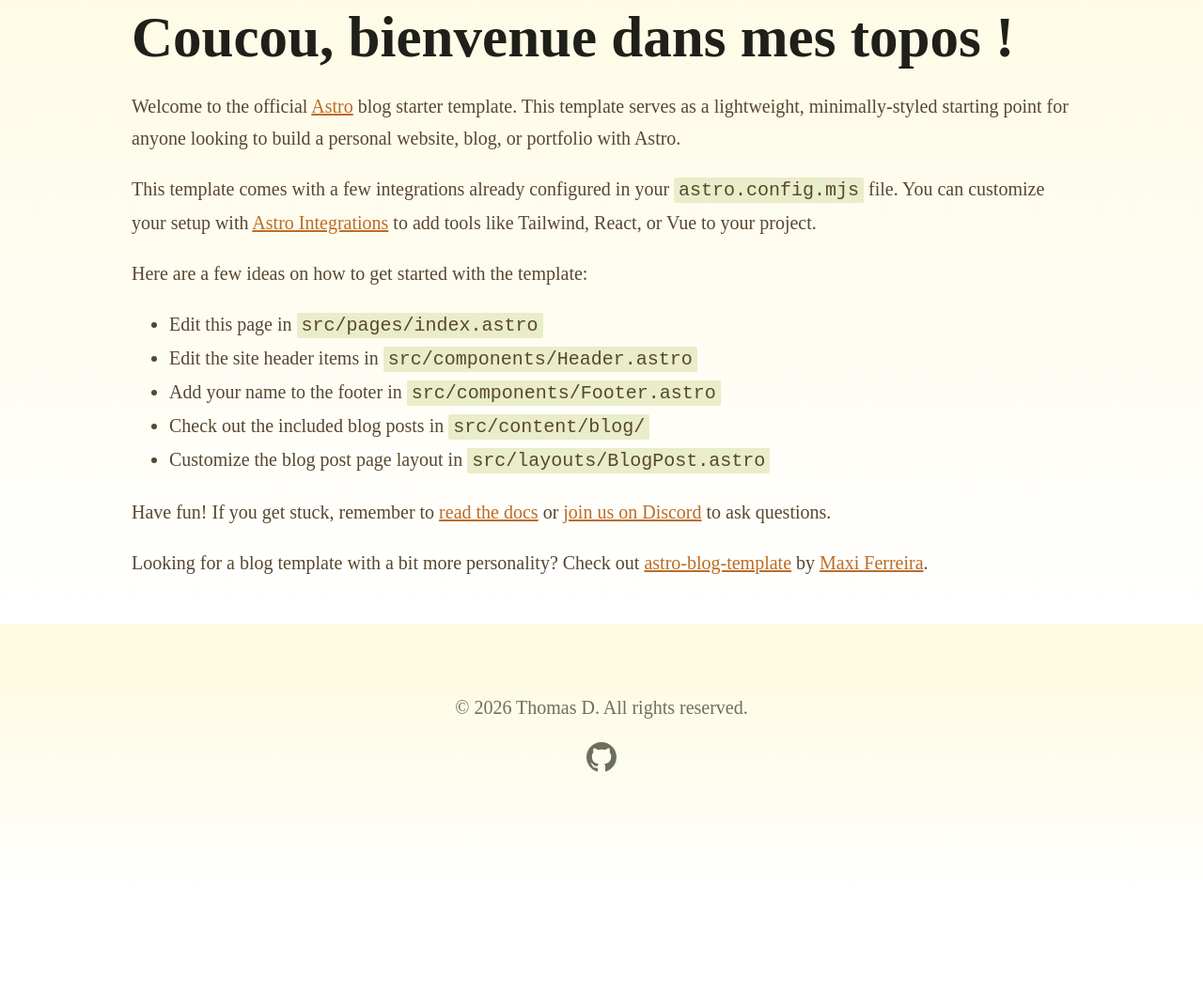
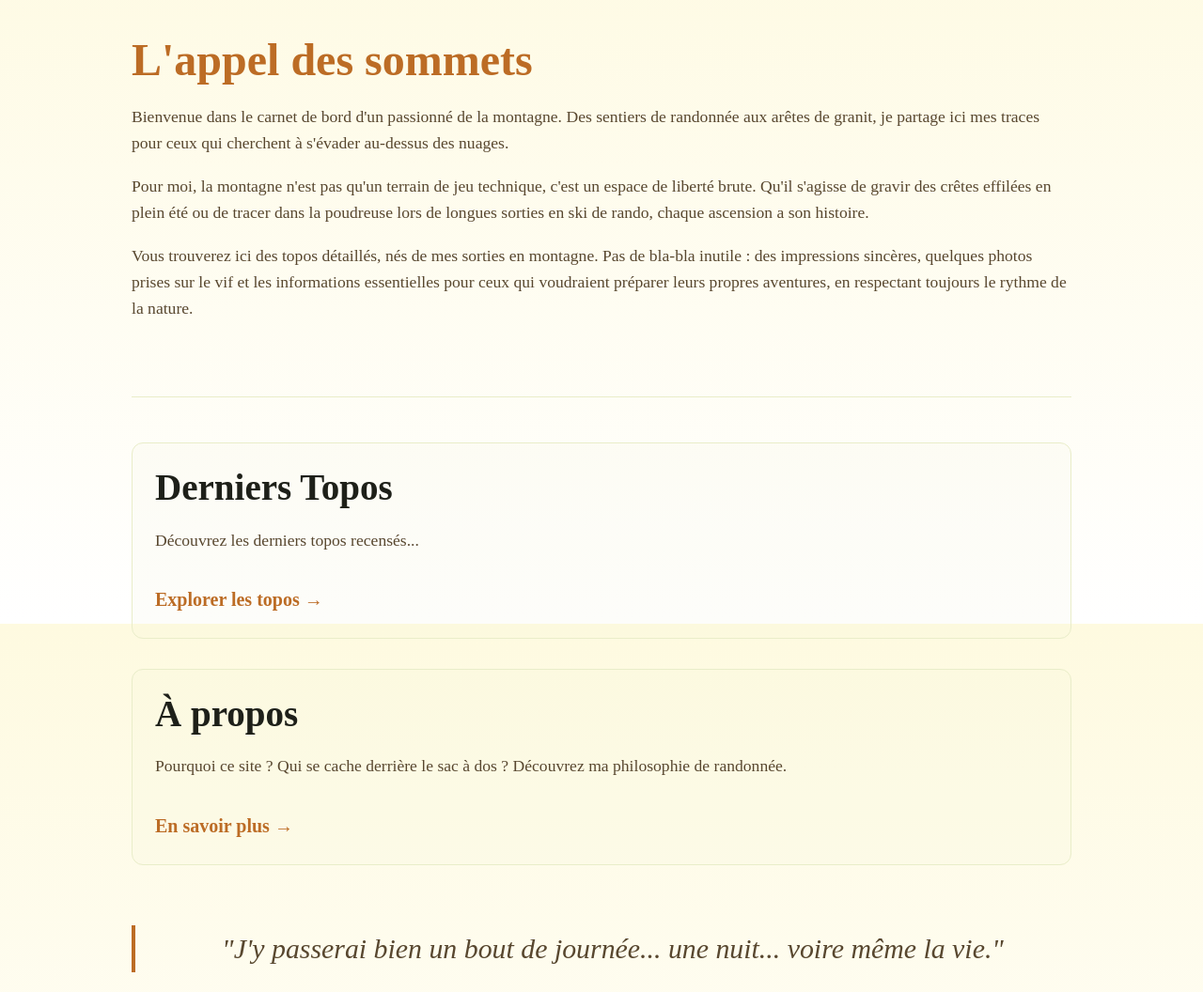
Before and after one commit to Thomas3128/topo-montagne, an Astro site: page / in a window 1280 px wide. Shown: the part 136-1192 px from the top of the page at 94% size. Before the commit the page ends 1088 px from the top, so only its background shows below. Built offline with nearby package versions, Linux system fonts and the light colour scheme; Astro itself is replaced by a stand-in of ours.

Commit message:
MàJ accueil

```diff
--- a/src/pages/index.astro
+++ b/src/pages/index.astro
@@ -1,49 +1,131 @@
 ---
 import BaseHead from '../components/BaseHead.astro';
+import Header from '../components/Header.astro';
 import Footer from '../components/Footer.astro';
-import Header from '../components/Header.astro';
-import { SITE_DESCRIPTION, SITE_TITLE } from '../consts';
+import { SITE_TITLE, SITE_DESCRIPTION } from '../consts';
 ---
 
 <!doctype html>
-<html lang="en">
+<html lang="fr">
 	<head>
 		<BaseHead title={SITE_TITLE} description={SITE_DESCRIPTION} />
 	</head>
 	<body>
 		<Header />
 		<main>
-			<h1>Coucou, bienvenue dans mes topos !</h1>
+			<section class="hero-section">
+				<h1>L'appel des sommets</h1>
 				<p>
-				Welcome to the official <a href="https://astro.build/">Astro</a> blog starter template. This template
-				serves as a lightweight, minimally-styled starting point for anyone looking to build a personal
-				website, blog, or portfolio with Astro.
+					Bienvenue dans le carnet de bord d'un passionné de la montagne. Des sentiers de randonnée aux arêtes de granit,
+        			je partage ici mes traces pour ceux qui cherchent à s'évader au-dessus des nuages.
 				</p>
+
 				<p>
-				This template comes with a few integrations already configured in your
-				<code>astro.config.mjs</code> file. You can customize your setup with
-				<a href="https://astro.build/integrations">Astro Integrations</a> to add tools like Tailwind,
-				React, or Vue to your project.
+					Pour moi, la montagne n'est pas qu'un terrain de jeu technique, c'est un espace de liberté brute.
+					Qu'il s'agisse de gravir des crêtes effilées en plein été ou de tracer dans la poudreuse
+					lors de longues sorties en ski de rando, chaque ascension a son histoire.
 				</p>
-			<p>Here are a few ideas on how to get started with the template:</p>
-			<ul>
-				<li>Edit this page in <code>src/pages/index.astro</code></li>
-				<li>Edit the site header items in <code>src/components/Header.astro</code></li>
-				<li>Add your name to the footer in <code>src/components/Footer.astro</code></li>
-				<li>Check out the included blog posts in <code>src/content/blog/</code></li>
-				<li>Customize the blog post page layout in <code>src/layouts/BlogPost.astro</code></li>
-			</ul>
+
 				<p>
-				Have fun! If you get stuck, remember to
-				<a href="https://docs.astro.build/">read the docs</a>
-				or <a href="https://astro.build/chat">join us on Discord</a> to ask questions.
+					Vous trouverez ici des topos détaillés, nés de mes sorties en montagne.
+					Pas de bla-bla inutile : des impressions sincères, quelques photos prises sur le vif
+					et les informations essentielles pour ceux qui voudraient préparer leurs propres aventures, en respectant
+					toujours le rythme de la nature.
 				</p>
-			<p>
-				Looking for a blog template with a bit more personality? Check out
-				<a href="https://github.com/Charca/astro-blog-template">astro-blog-template</a>
-				by <a href="https://twitter.com/Charca">Maxi Ferreira</a>.
-			</p>
+			</section>
+
+			<hr />
+
+			<section class="home-grid">
+				<div class="card relative">
+					<h3>Derniers Topos</h3>
+					<p>Découvrez les derniers topos recensés...</p>
+					<a href="/topos" class="btn-link after:absolute after:inset-0">
+						Explorer les topos →
+					</a>
+				</div>
+				<div class="card relative">
+					<h3>À propos</h3>
+					<p>Pourquoi ce site ? Qui se cache derrière le sac à dos ? Découvrez ma philosophie de randonnée.</p>
+					<a href="/about" class="btn-link after:absolute after:inset-0">
+						En savoir plus →
+					</a>
+				</div>
+			</section>
+
+			<section class="quote-box">
+				<blockquote>
+					"J'y passerai bien un bout de journée... une nuit... voire même la vie."
+				</blockquote>
+			</section>
 		</main>
 		<Footer />
 	</body>
 </html>
+
+<style>
+	.hero-section {
+		padding: 2rem 0;
+	}
+	h1 {
+		color: var(--accent); /* Ton Terre Cuite */
+		font-size: 3.0rem;
+		margin-bottom: 1rem;
+	}
+	p {
+		font-size: 1.1rem;
+		line-height: 1.6;
+		color: rgb(var(--gray-dark));
+		margin-bottom: 1rem;
+	}
+	.home-grid {
+		display: grid;
+		grid-template-cols: repeat(auto-fit, minmax(300px, 1fr));
+		gap: 2rem;
+		margin: 3rem 0;
+	}
+	.card {
+		padding: 1.5rem;
+		border: 1px solid rgb(var(--gray-light));
+		border-radius: 12px;
+		background: rgba(var(--gray-light), 0.1);
+		transition: transform 0.2s ease;
+		position: relative;
+	}
+	.card:hover {
+		transform: translateY(-5px);
+		border-color: var(--accent);
+	}
+	.card h3 {
+		margin-top: 0;
+		color: rgb(var(--black));
+	}
+	.btn-link {
+		display: inline-block;
+		margin-top: 1rem;
+		color: var(--accent);
+		font-weight: bold;
+		text-decoration: none;
+	}
+	.btn-link::after {
+		content: "";
+		position: absolute;
+		top: 0;
+		right: 0;
+		bottom: 0;
+		left: 0;
+		z-index: 1;
+	}
+	.quote-box {
+		margin: 4rem 0;
+		text-align: center;
+		font-style: italic;
+		font-size: 1.4rem;
+		color: var(--gray);
+	}
+	hr {
+		border: none;
+		border-top: 1px solid rgb(var(--gray-light));
+		margin: 2rem 0;
+	}
+</style>
```
Lines whose indentation alone changed are shown as unchanged.
